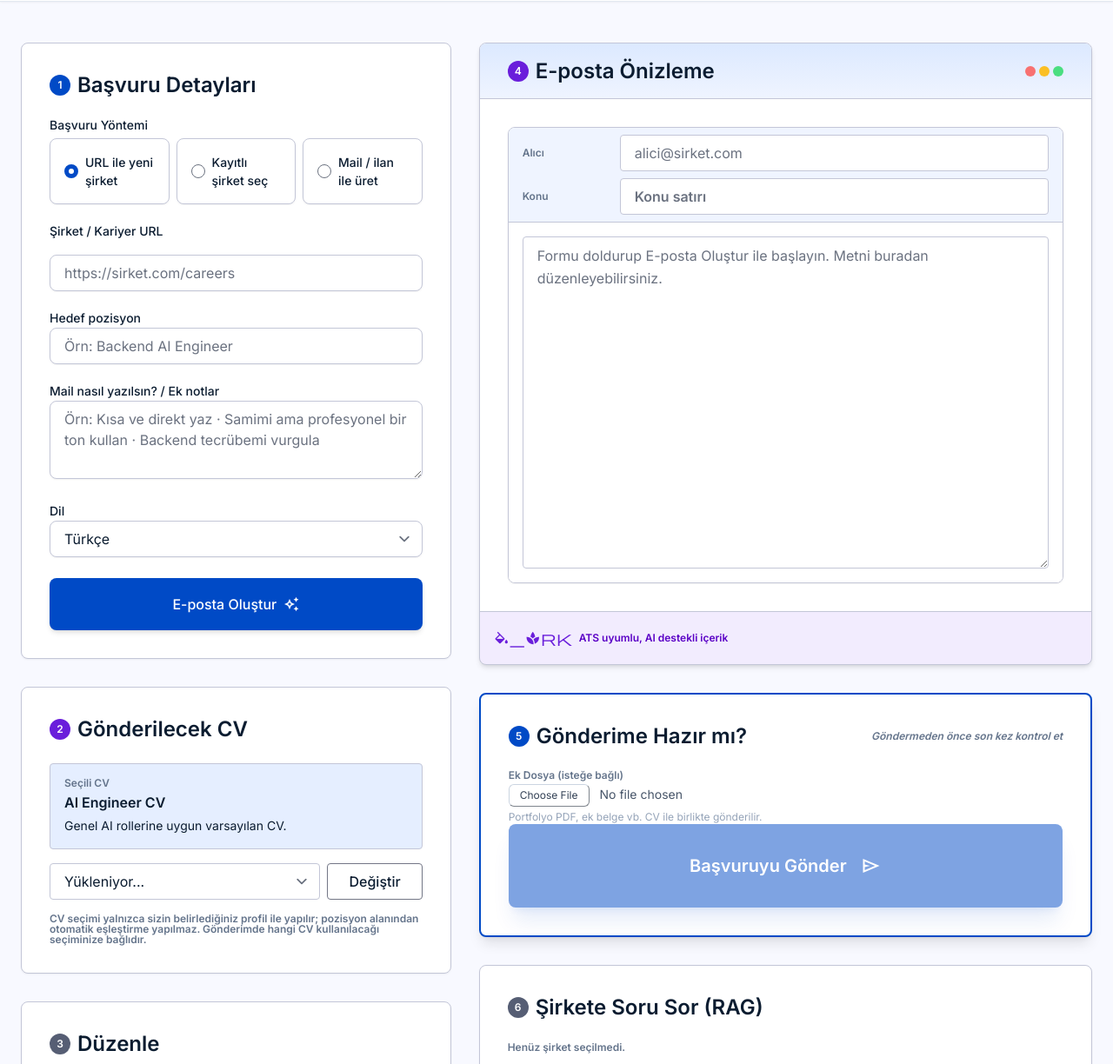
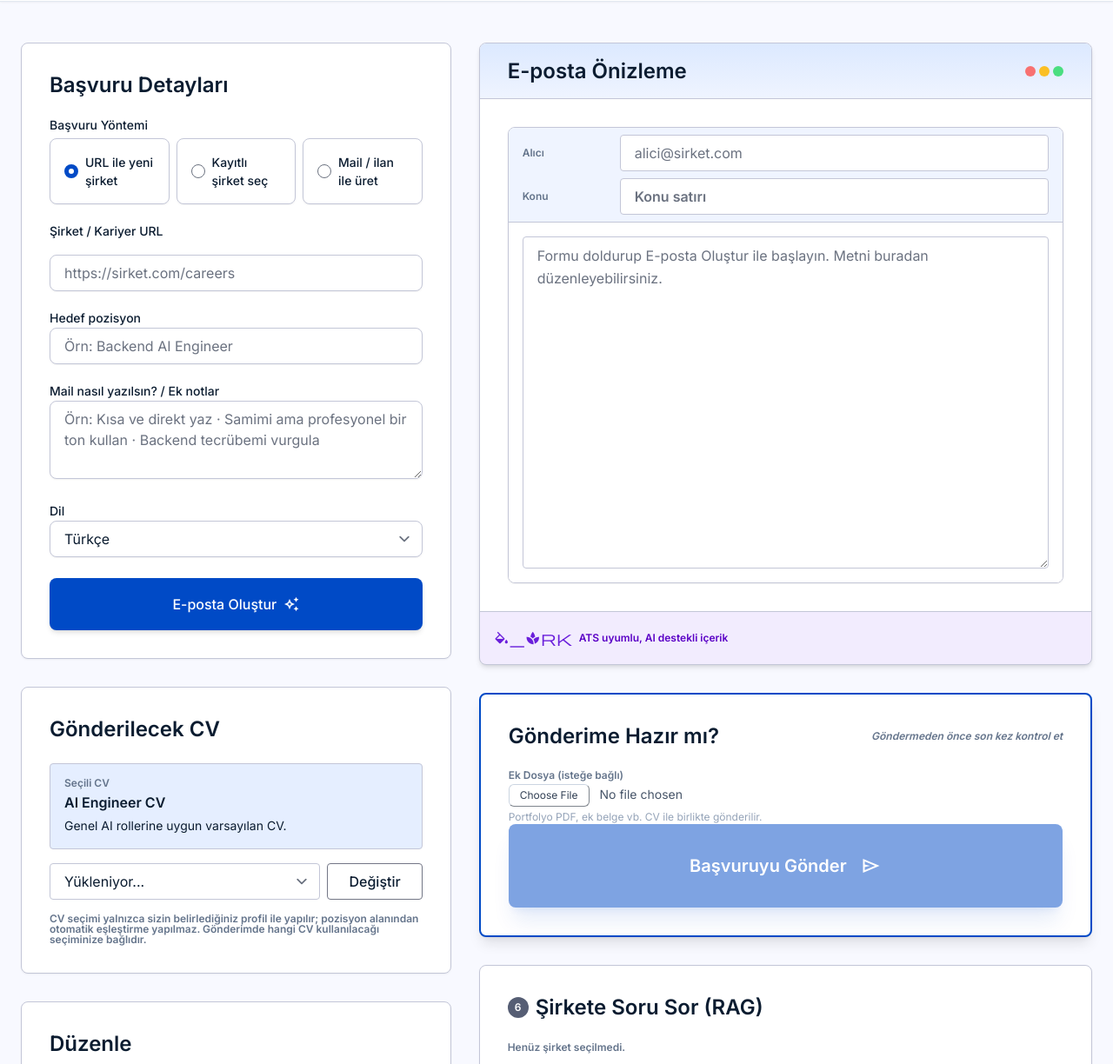
Before and after one commit to zeynepuguz/Job-Application-AI, a website built with Vite: page job_ai_crm_frontend/index.html in a window 1280 px wide. Shown: the part 63-1287 px from the top of the page at 87% size. Built offline with nearby package versions, Linux system fonts and the light colour scheme.

Commit message:
remove step number badges from section headings

```diff
--- a/job_ai_crm_frontend/index.html
+++ b/job_ai_crm_frontend/index.html
@@ -203,11 +203,6 @@
         <div class="lg:col-span-5 space-y-xl">
           <section class="bg-surface-container-lowest p-xl rounded-xl border border-outline-variant shadow-sm">
             <div class="flex items-center gap-sm mb-lg">
-              <span
-                class="bg-primary text-on-primary w-6 h-6 rounded-full flex items-center justify-center text-label-sm"
-              >
-                1
-              </span>
               <h2 class="text-h2 text-on-surface">Başvuru Detayları</h2>
             </div>
 
@@ -454,11 +449,6 @@
 
           <section class="bg-surface-container-lowest p-xl rounded-xl border border-outline-variant shadow-sm">
             <div class="flex items-center gap-sm mb-lg">
-              <span
-                class="bg-tertiary text-on-tertiary w-6 h-6 rounded-full flex items-center justify-center text-label-sm"
-              >
-                2
-              </span>
               <h2 class="text-h2 text-on-surface">Gönderilecek CV</h2>
             </div>
 
@@ -517,11 +507,6 @@
 
           <section class="bg-surface-container-lowest p-xl rounded-xl border border-outline-variant shadow-sm">
             <div class="flex items-center gap-sm mb-lg">
-              <span
-                class="bg-secondary text-on-secondary w-6 h-6 rounded-full flex items-center justify-center text-label-sm"
-              >
-                3
-              </span>
               <h2 class="text-h2 text-on-surface">Düzenle</h2>
             </div>
 
@@ -561,11 +546,6 @@
               class="bg-gradient-to-b from-surface-container-high to-surface-container-low px-xl py-md border-b border-outline-variant flex items-center justify-between shrink-0"
             >
               <div class="flex items-center gap-sm min-w-0">
-                <span
-                  class="bg-tertiary text-on-tertiary w-6 h-6 rounded-full flex items-center justify-center text-label-sm shrink-0"
-                >
-                  4
-                </span>
                 <h2 class="text-h2 text-on-surface truncate">E-posta Önizleme</h2>
               </div>
 
@@ -657,11 +637,6 @@
           <section class="bg-white p-xl rounded-xl border-2 border-primary shadow-lg">
             <div class="flex flex-col sm:flex-row sm:items-center sm:justify-between gap-sm mb-lg">
               <div class="flex items-center gap-sm">
-                <span
-                  class="bg-primary text-on-primary w-6 h-6 rounded-full flex items-center justify-center text-label-sm"
-                >
-                  5
-                </span>
                 <h2 class="text-h2 text-on-surface">Gönderime Hazır mı?</h2>
               </div>
 
```
